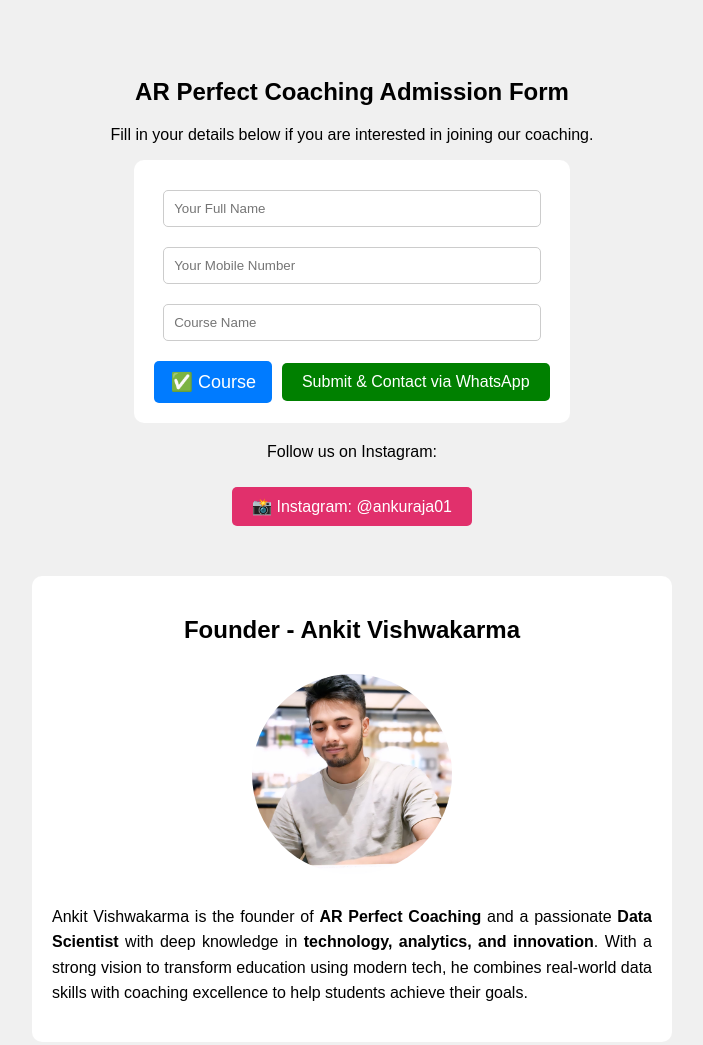
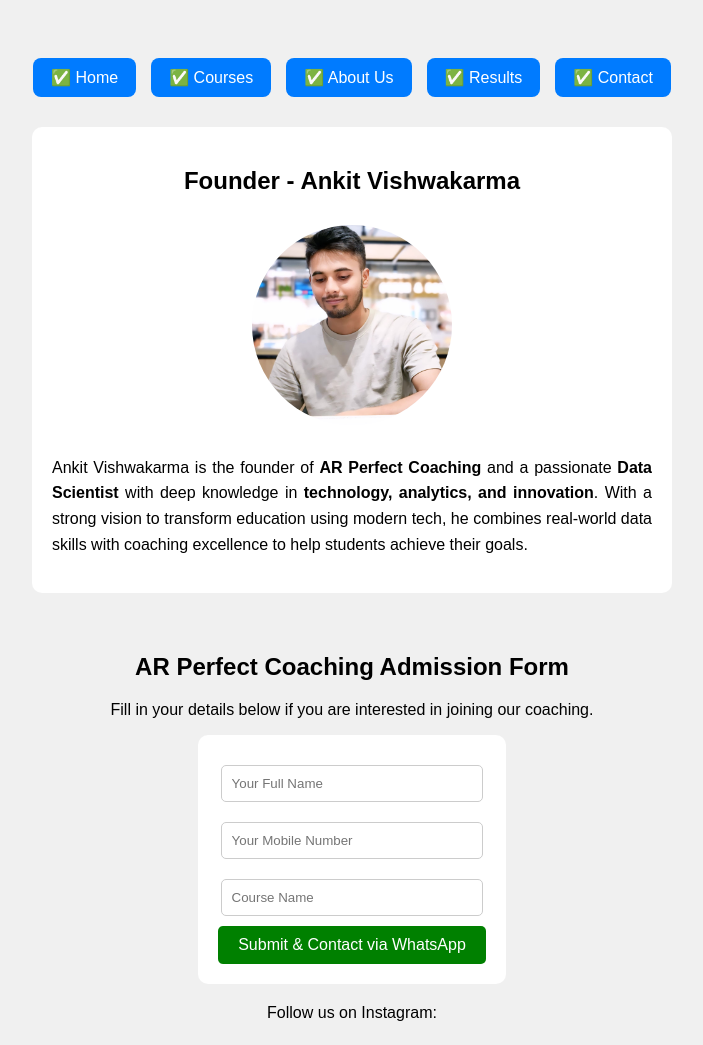
Before and after one commit to ankuraja01/A-R-Perfect, a plain HTML site: page index.html in a window 1280 px wide. Shown: the top 1045 px of the page, without its empty margins (288-991 px from the left). Drawn offline with Linux system fonts and the light colour scheme.

Commit message:
Update index.html

```diff
--- a/index.html
+++ b/index.html
@@ -2,12 +2,48 @@
 <html>
 <head>
   <title>AR Perfect Coaching - Admission Form</title>
+  <meta name="viewport" content="width=device-width, initial-scale=1.0">
   <style>
     body {
       font-family: Arial;
       text-align: center;
       padding: 50px;
       background: #f0f0f0;
+    }
+    .nav-bar {
+      display: flex;
+      justify-content: center;
+      gap: 15px;
+      flex-wrap: wrap;
+      margin-bottom: 30px;
+    }
+    .nav-btn {
+      background-color: #007bff;
+      color: white;
+      border: none;
+      padding: 10px 18px;
+      border-radius: 8px;
+      font-size: 16px;
+      text-decoration: none;
+      cursor: pointer;
+    }
+    .founder-section {
+      background: #fff;
+      padding: 20px;
+      border-radius: 10px;
+      display: inline-block;
+      max-width: 600px;
+      margin-bottom: 40px;
+    }
+    .founder-section img {
+      width: 200px;
+      border-radius: 50%;
+      margin: 10px 0;
+    }
+    .founder-section p {
+      font-size: 16px;
+      line-height: 1.6;
+      text-align: justify;
     }
     form {
       background: white;
@@ -31,22 +67,6 @@
       font-size: 16px;
       cursor: pointer;
     }
-    .course-icon-btn {
-      background-color: #007bff;
-      color: white;
-      border: none;
-      padding: 10px 16px;
-      border-radius: 5px;
-      font-size: 18px;
-      text-decoration: none;
-    }
-    .button-group {
-      display: flex;
-      justify-content: center;
-      align-items: center;
-      gap: 10px;
-      margin-top: 10px;
-    }
     .social-buttons {
       margin-top: 20px;
     }
@@ -60,54 +80,45 @@
       font-size: 16px;
       margin-top: 10px;
     }
-    .founder-section {
-      margin-top: 50px;
-      background: #fff;
-      padding: 20px;
-      border-radius: 10px;
-      display: inline-block;
-      max-width: 600px;
-    }
-    .founder-section img {
-      width: 200px;
-      border-radius: 50%;
-      margin: 10px 0;
-    }
-    .founder-section p {
-      font-size: 16px;
-      line-height: 1.6;
-      text-align: justify;
-    }
   </style>
 </head>
 <body>
+
+  <!-- ✅ Navigation Buttons Bar -->
+  <div class="nav-bar">
+    <a href="index.html" class="nav-btn">✅ Home</a>
+    <a href="courses.html" class="nav-btn" target="_blank">✅ Courses</a>
+    <a href="about.html" class="nav-btn" target="_blank">✅ About Us</a>
+    <a href="results.html" class="nav-btn" target="_blank">✅ Results</a>
+    <a href="contact.html" class="nav-btn" target="_blank">✅ Contact</a>
+  </div>
+
+  <!-- ✅ Founder Section First -->
+  <div class="founder-section">
+    <h2>Founder - Ankit Vishwakarma</h2>
+    <img src="ankit.jpg" alt="Ankit Vishwakarma">
+    <p>
+      Ankit Vishwakarma is the founder of <strong>AR Perfect Coaching</strong> and a passionate <strong>Data Scientist</strong> with deep knowledge in <strong>technology, analytics, and innovation</strong>. With a strong vision to transform education using modern tech, he combines real-world data skills with coaching excellence to help students achieve their goals.
+    </p>
+  </div>
+
+  <!-- ✅ Admission Form -->
   <h2>AR Perfect Coaching Admission Form</h2>
   <p>Fill in your details below if you are interested in joining our coaching.</p>
-
   <form onsubmit="sendToWhatsApp(); return false;">
     <input type="text" id="name" placeholder="Your Full Name" required><br>
     <input type="tel" id="phone" placeholder="Your Mobile Number" required><br>
     <input type="text" id="course" placeholder="Course Name" required><br>
-
-    <div class="button-group">
-      <a href="course.html" class="course-icon-btn" target="_blank">✅ Course</a>
-      <button type="submit">Submit & Contact via WhatsApp</button>
-    </div>
+    <button type="submit">Submit & Contact via WhatsApp</button>
   </form>
 
+  <!-- ✅ Social Section -->
   <div class="social-buttons">
     <p>Follow us on Instagram:</p>
     <a href="https://www.instagram.com/ankuraja01" class="insta-btn" target="_blank">📸 Instagram: @ankuraja01</a>
   </div>
 
-  <div class="founder-section">
-    <h2>Founder - Ankit Vishwakarma</h2>
-    <img src="Ankit.jpg" alt="Ankit Vishwakarma">
-    <p>
-      Ankit Vishwakarma is the founder of <strong>AR Perfect Coaching</strong> and a passionate <strong>Data Scientist</strong> with deep knowledge in <strong>technology, analytics, and innovation</strong>. With a strong vision to transform education using modern tech, he combines real-world data skills with coaching excellence to help students achieve their goals.
-    </p>
-  </div>
-
+  <!-- ✅ WhatsApp Script -->
   <script>
     function sendToWhatsApp() {
       var name = document.getElementById("name").value;
@@ -125,5 +136,6 @@
       window.open(url, '_blank').focus();
     }
   </script>
+
 </body>
 </html>
```
